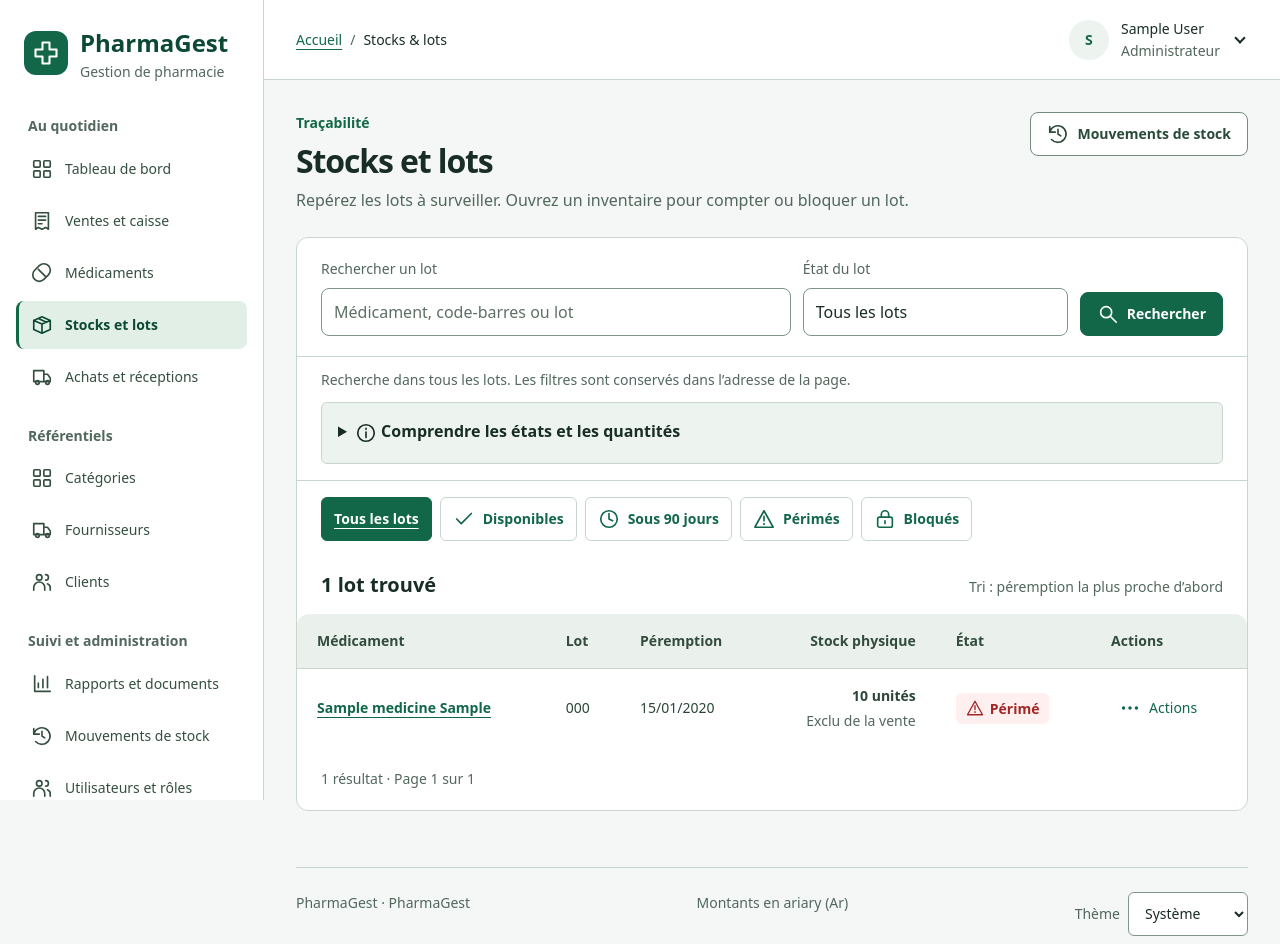
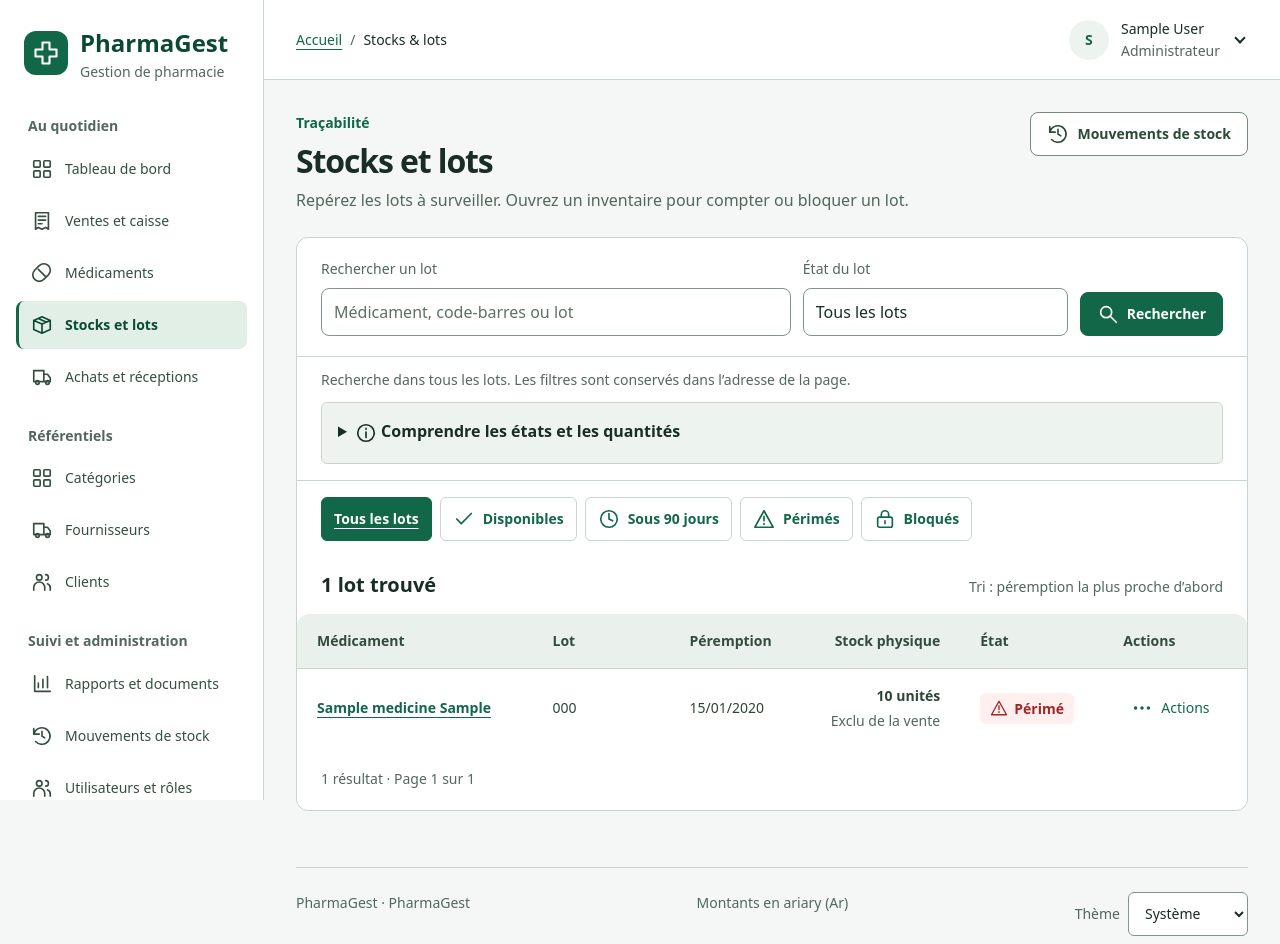
Before and after one commit to Hans641/Pharmacie, a Django app: page /stocks/ in a window 1280 px wide. Shown: the top 944 px of the page. Run offline with Django 5.2, Linux system fonts and the light colour scheme; a user stored in the database is signed in; tables that the repository leaves empty hold one stand-in row (values such as "Sample post"); some libraries are stand-ins or nearby versions.

Commit message:
fix(ui): stabiliser le défilement et améliorer les stocks et métadonnées

```diff
--- a/static/css/app.css
+++ b/static/css/app.css
@@ -1,6 +1,9 @@
 /* PharmaGest — design system local, sans police distante.
    Ordre : tokens / base / structure / composants / écrans / responsive. */
 :root {
+  /* Bootstrap active smooth : défilement immédiat pour garder les cibles stables,
+     y compris sans JS (témoin olrbhn5i : seul offscreen + smooth + sans JS échoue). */
+  scroll-behavior: auto;
   color-scheme: light;
   /* Couleurs de composants séparées des couleurs de texte. */
   --primary-bg: #126749;
@@ -441,8 +444,9 @@ dialog .actions { justify-content: flex-end; }
 .row-actions a { min-width: 44px; overflow-wrap: normal; }
 .badge { overflow-wrap: normal; word-break: normal; }
 @media (min-width: 601px) {
-  .catalogue-table { min-width: 900px; }
-  .catalogue-table .product-cell { min-width: 220px; }
+  .catalogue-table, .stock-table { min-width: 900px; }
+  .catalogue-table .product-cell, .stock-table td:first-child { min-width: 220px; }
+  .stock-table td:nth-child(2) { min-width: 128px; }
 }
 @media (max-width: 600px) {
   .responsive-table td[data-label="Actions"] { grid-template-columns: 1fr; }
--- a/static/js/theme.js
+++ b/static/js/theme.js
@@ -2,6 +2,8 @@
 (() => {
   'use strict';
   const key = 'pharmagest-theme';
+  const system = window.matchMedia('(prefers-color-scheme: dark)');
+  const chromeColors = { light: '#f4f7f5', dark: '#101916' };
   let preference = 'system';
   try { preference = localStorage.getItem(key) || 'system'; } catch {}
   const valid = value => ['system', 'light', 'dark'].includes(value) ? value : 'system';
@@ -9,10 +11,13 @@
     preference = valid(value);
     if (preference === 'system') delete document.documentElement.dataset.theme;
     else document.documentElement.dataset.theme = preference;
+    const resolved = preference === 'system' ? (system.matches ? 'dark' : 'light') : preference;
+    document.querySelectorAll('meta[name="theme-color"]').forEach(meta => { meta.content = chromeColors[resolved]; });
     const select = document.querySelector('[data-theme-preference]');
     if (select) select.value = preference;
   };
   apply(preference);
+  system.addEventListener('change', () => apply(preference));
   document.addEventListener('DOMContentLoaded', () => {
     const select = document.querySelector('[data-theme-preference]');
     if (!select) return;
--- a/templates/base.html
+++ b/templates/base.html
@@ -4,6 +4,9 @@
   <meta charset="utf-8">
   <meta name="viewport" content="width=device-width, initial-scale=1">
   <meta name="color-scheme" content="light dark">
+  <link rel="icon" type="image/svg+xml" href="{% static 'icons/favicon.svg' %}">
+  <meta name="theme-color" content="#f4f7f5" media="(prefers-color-scheme: light)">
+  <meta name="theme-color" content="#101916" media="(prefers-color-scheme: dark)">
   <script src="{% static 'js/theme.js' %}"></script>
   <title>{% block page_title %}{{ title|default:'Bienvenue' }}{% endblock %} · PharmaGest</title>
   <link rel="stylesheet" href="{% static 'css/vendor/bootstrap.min.css' %}">
--- a/templates/pharmacy/stock.html
+++ b/templates/pharmacy/stock.html
@@ -18,7 +18,7 @@
     {% include 'includes/stock_status_filters.html' %}
     {% filter_chips %}
     <div class="stock-results-heading"><h2>{{ page_obj.paginator.count }} lot{{ page_obj.paginator.count|pluralize }} trouvé{{ page_obj.paginator.count|pluralize }}</h2><span class="muted">Tri : péremption la plus proche d’abord</span></div>
-    <div class="table-wrap"><table class="responsive-table" role="table"><caption class="visually-hidden">Stock physique par médicament et lot, par date de péremption croissante</caption><thead><tr><th scope="col">Médicament</th><th scope="col">Lot</th><th scope="col">Péremption</th><th scope="col" class="num">Stock physique</th><th scope="col">État</th><th scope="col">Actions</th></tr></thead><tbody>
+    <div class="table-wrap"><table class="responsive-table stock-table" role="table"><caption class="visually-hidden">Stock physique par médicament et lot, par date de péremption croissante</caption><thead><tr><th scope="col">Médicament</th><th scope="col">Lot</th><th scope="col">Péremption</th><th scope="col" class="num">Stock physique</th><th scope="col">État</th><th scope="col">Actions</th></tr></thead><tbody>
     {% for l in page_obj %}<tr>
       <td data-label="Médicament"><strong>{% if perms.pharmacy.view_medicine %}<a href="{% url 'entity_detail' 'medicaments' l.medicine_id %}">{{ l.medicine }}</a>{% else %}{{ l.medicine }}{% endif %}</strong></td>
       <td data-label="Lot"><span class="stock-lot-number">{{ l.number }}</span></td>
```
Also changed, not shown: static/icons/favicon.svg (added).
